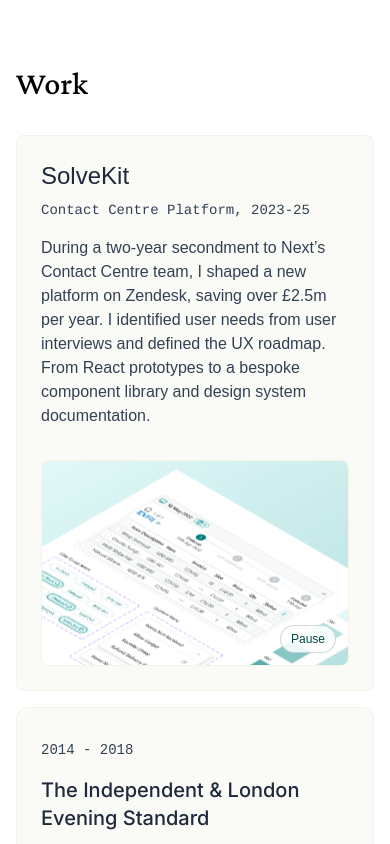
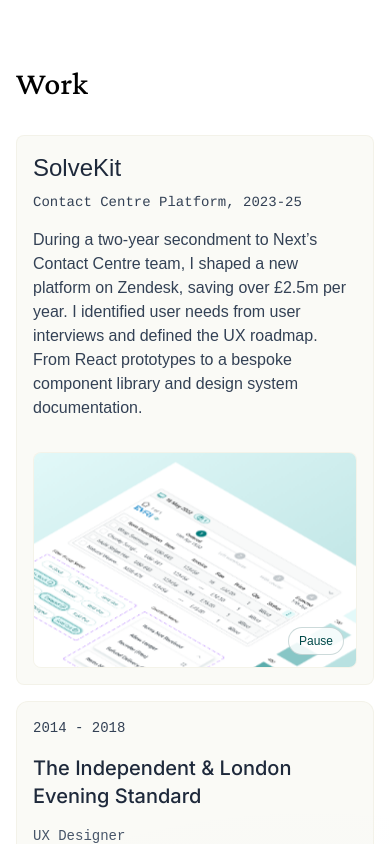
Before and after one commit to danielpape/danielpape.co.uk, a Next.js app: page / in a window 390 px wide. Shown: the part 2180-3024 px from the top of the page. Built offline with nearby package versions, Linux system fonts and the light colour scheme.

Commit message:
Updated Card margins on mobile

```diff
--- a/styles/globals.css
+++ b/styles/globals.css
@@ -818,6 +818,12 @@
   }
 }
 
+@media (max-width: 640px) {
+  .experience__card {
+    padding: 16px;
+  }
+}
+
 @media (prefers-color-scheme: dark) {
   body {
     background:
```
